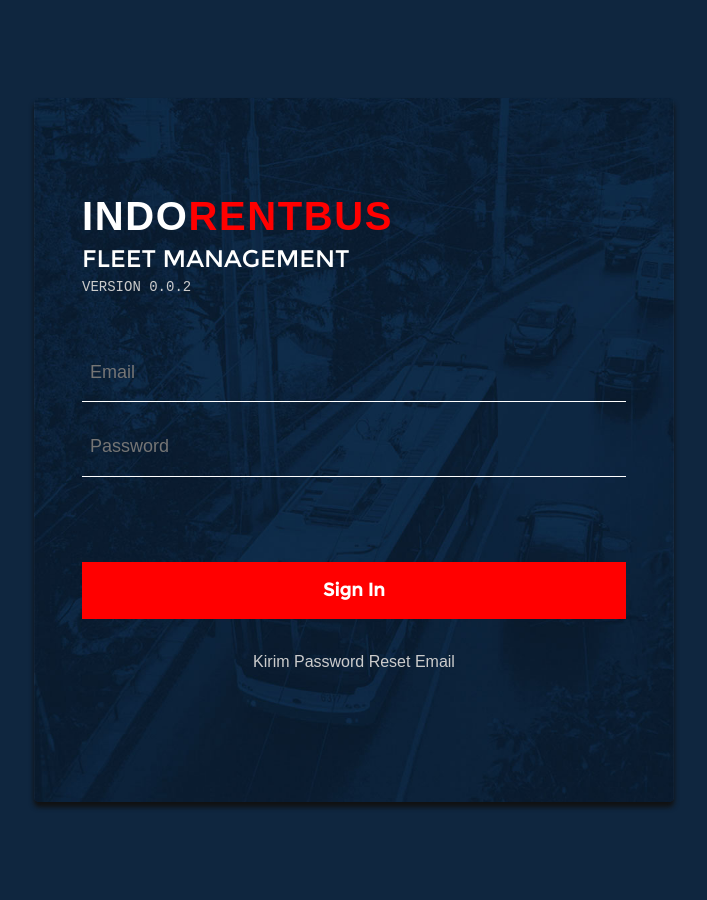
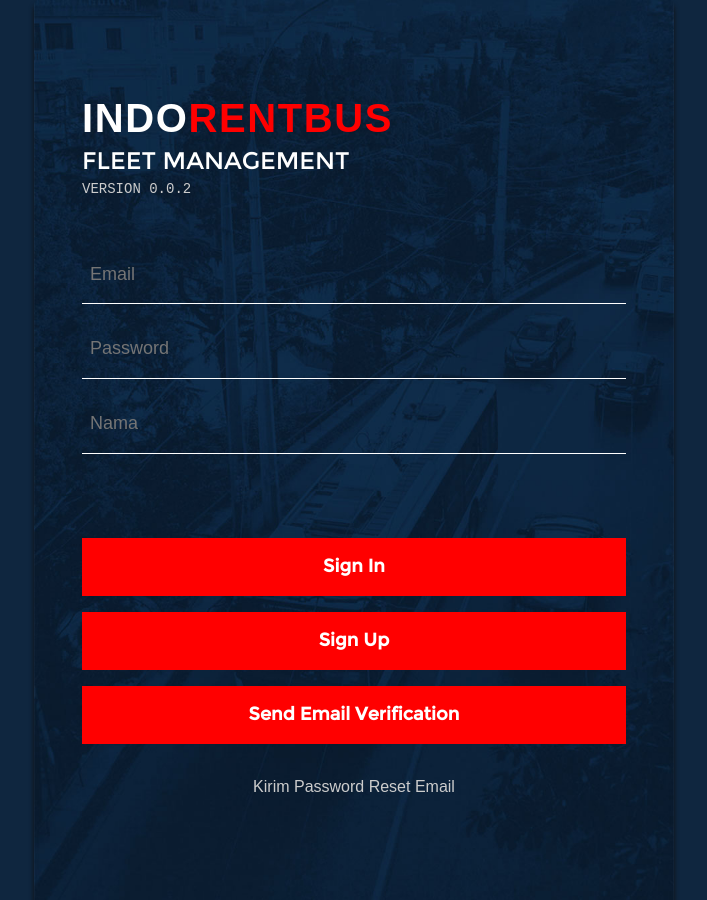
Before and after one commit to kemtol/indorentbus, a Jekyll site: the page built from index.html, in a window 1280 px wide. Shown: the whole page, without its empty margins (286-993 px from the left). Built offline with Jekyll 4.4.1, drawn with Linux system fonts in a browser that asks for light colours; nearby versions of some CDN libraries; Markdown is read by kramdown in place of the engine named in the settings; comment, search, counter and statistics services are not loaded.

Commit message:
Update index.html

```diff
--- a/index.html
+++ b/index.html
@@ -41,7 +41,7 @@
 		font-size: 1.125rem;
 		font-family: sans-serif;
 	}
-	.for-signup{display:none}
+	/*.for-signup{display:none}*/
 
 	@media screen and (max-width: 736px){
 		.content-main{width:100vw;padding:2rem;background:none;box-shadow:none;border-radius:0}
```
